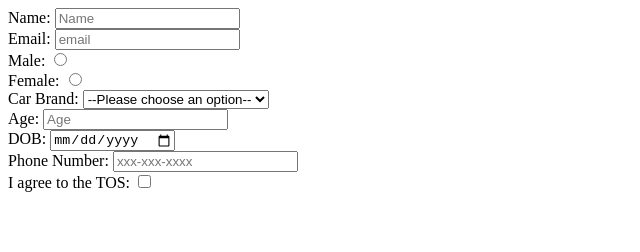
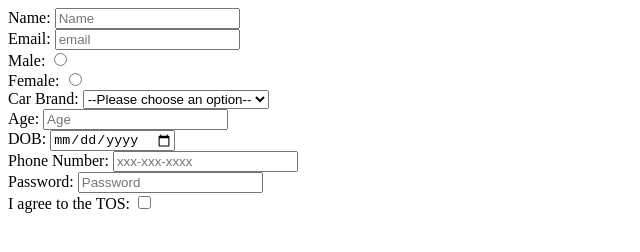
Before and after one commit to acciojob/signup-form-car-adil088, a website: page main.html in a window 1280 px wide. Shown: the whole page, without its empty margins (0-640 px from the left). Drawn offline with Linux system fonts and the light colour scheme.

Commit message:
created a submission

```diff
--- a/main.html
+++ b/main.html
@@ -40,6 +40,9 @@
 		<label for="tel">Phone Number:</label>
 		<input type="tel" id="tel" name="tel" placeholder="xxx-xxx-xxxx">
 			<br>
+		<label for="password">Password:</label>
+		<input type="password" id="password" name="password" placeholder="Password" required>
+			<br>
 		<label for="tel">I agree to the TOS:</label>
 		<input type="checkbox" id="tos" name="tos" required>
 
```
